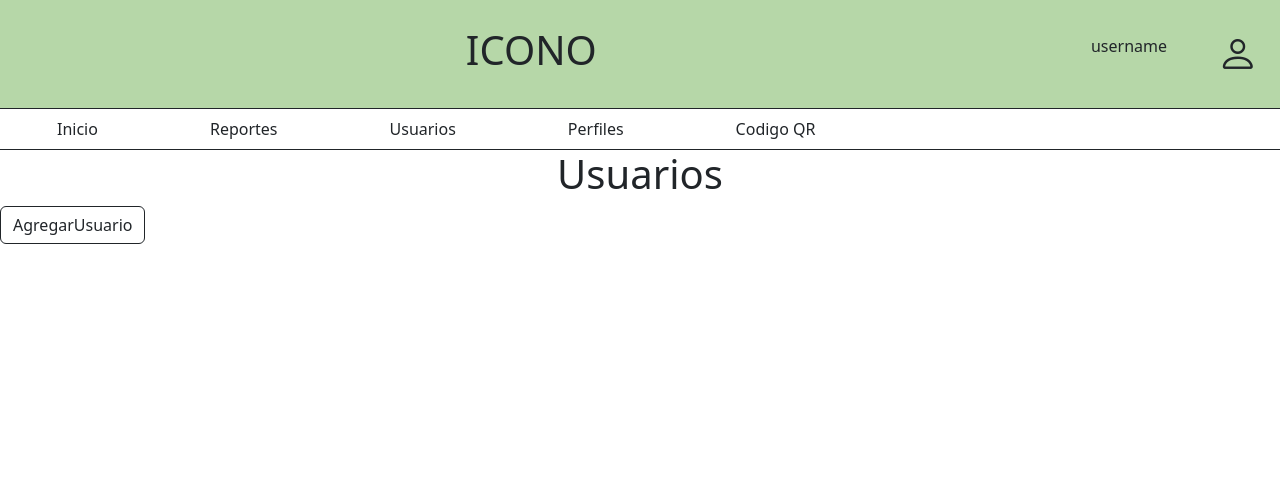
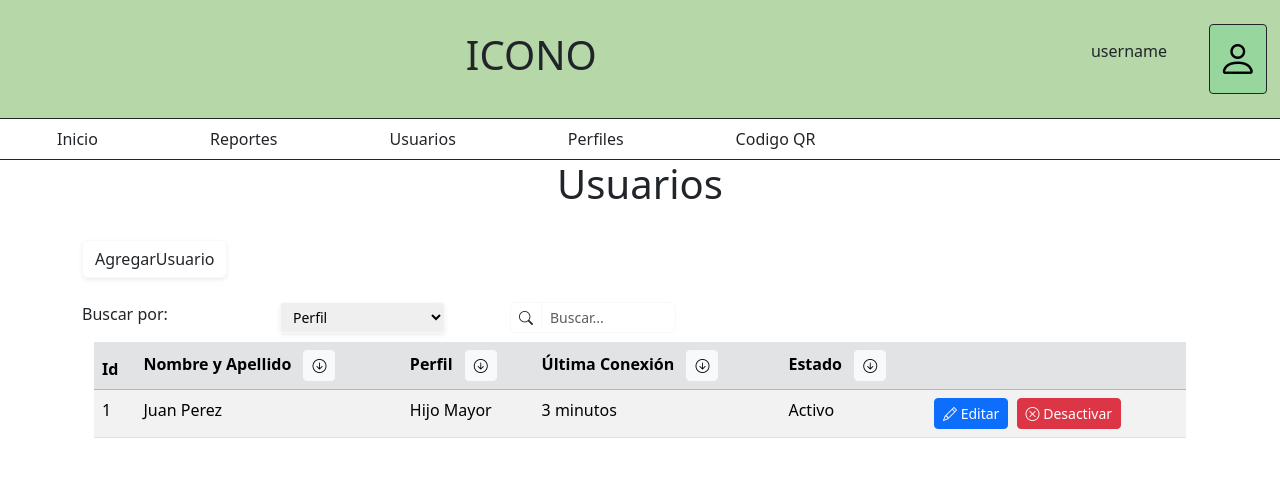
Before and after one commit to Gabwr/web1, a PHP site: page /html/Usuarios.html in a window 1280 px wide. Shown: the top 477 px of the page. Run offline with PHP 8.4, Linux system fonts and the light colour scheme.

Commit message:
menu usuarios finalizado

```diff
--- a/css/menubootstrap.css
+++ b/css/menubootstrap.css
@@ -1,6 +1,6 @@
 
 .nav-item:hover {
-	background-color: rgb(149, 188, 242); /* Celeste */
+	background-color: rgb(135, 248, 179); /* Celeste */
 	color: white; /* Cambia el color del texto para que contraste */
 	cursor: pointer; /* Cambia el cursor a mano */
 	transition: all 0.3s ease; /* Transición suave */
--- a/html/Usuarios.html
+++ b/html/Usuarios.html
@@ -15,7 +15,8 @@
 	<div class="row py-4" style="background-color: rgb(182, 215, 168);">
 	<div class="col-md-10 d-flex justify-content-center align-items-center"><h1>ICONO </h1></div>
 	<div class="col-md-1 d-flex justify-content-center align-items-center"><p id="usuario_nombre">username</p></div>
-	<div class="col-md-1 d-flex justify-content-center align-items-center"><i class="bi bi-person fs-1"></i></div>
+	<div class="col-md-1 d-flex justify-content-center align-items-center">
+		<button class="btn btn-sm btn-light ms-0 border border-dark" style="background-color: rgb(151, 214, 157);"><i class="bi bi-person fs-1"></i></button></div>
 	</div>
 
 	<div class="row py-0">
@@ -48,13 +49,91 @@
 			</div>
 		</nav>
 	</div>
+	<div class="container">
 	<div class="row text-center">
 		<h1>Usuarios</h1>
 	</div>
 
-	<button	class="btn btn-outline-dark ms-0">AgregarUsuario</button>
+	<button	class="btn shadow-sm border-light ms-0 my-4">AgregarUsuario</button>
 
-	<div class="row"></div>
+	<div class="row">
+
+		<div class="col-md-2">
+			<p>Buscar por: </p>
+		</div>
+
+		<div class="col-md-2">
+		<select class="form-select-sm shadow-sm border-light mx-2">
+		  <option value="perfil">Perfil</option>
+		  <option value="nombre">Nombre</option>
+		  <option value="tiempo">Tiempo de Conexion</option>
+        </select>
+		</div>
+
+		<div class="col-md-2">
+			<div class="input-group input-group-sm mx-5">
+			  <span class="input-group-text bg-white border-light">
+				<i class="bi bi-search"></i> <!-- Ícono de Bootstrap Icons -->
+			  </span>
+			  <input type="text" class="form-control border-light rounded-end" placeholder="Buscar...">
+			</div>
+		</div>
+	</div>
+	<div class="container">
+<div class="table-responsive">
+  <table class="table table-striped">
+    <thead class="table-secondary">
+      <tr>
+        <th>Id</th>
+        <th>
+          Nombre y Apellido
+          <button class="btn btn-sm btn-light ms-2" onclick="filtrarPorNombre()">
+            <i class="bi bi-arrow-down-circle"></i>
+          </button>
+        </th>
+        <th>
+          Perfil
+          <button class="btn btn-sm btn-light ms-2" onclick="filtrarPorEdad()">
+            <i class="bi bi-arrow-down-circle"></i>
+          </button>
+        </th>
+        <th>Última Conexión
+          <button class="btn btn-sm btn-light ms-2" onclick="filtrarPorPais()">
+            <i class="bi bi-arrow-down-circle"></i>
+          </button>
+        </th>
+        <th>Estado
+          <button class="btn btn-sm btn-light ms-2" onclick="filtrarPorPais()">
+            <i class="bi bi-arrow-down-circle"></i>
+          </button>
+        </th>
+        <th></th>
+      </tr>
+    </thead>
+    <tbody id="tabla-body">
+      <tr>
+        <td>1</td>
+        <td>Juan Perez</td>
+        <td>Hijo Mayor</td>
+        <td>3 minutos</td>
+        <td>Activo</td>
+        <td>
+          <button class="btn btn-sm btn-primary me-1">
+            <i class="bi bi-pencil"></i> Editar
+          </button>
+          <button class="btn btn-sm btn-danger">
+            <i class="bi bi-x-circle"></i> Desactivar
+          </button>
+        </td>
+      </tr>
+    </tbody>
+  </table>
+</div>
+
+
+
+	</div>
+</div>
 </div>
 </body>
 </html>
```
